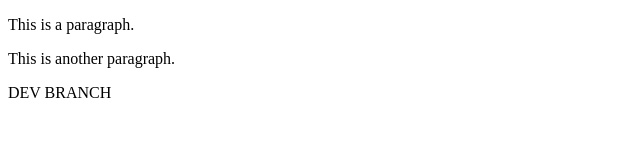
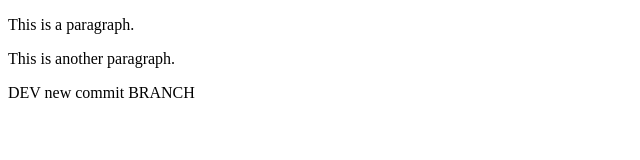
Before and after one commit to Chandrakanta7377/CI-CD2, a plain HTML site: page index.html in a window 1280 px wide. Shown: the whole page, without its empty margins (0-640 px from the left). Drawn offline with Linux system fonts and the light colour scheme.

Commit message:
Update index.html

```diff
--- a/index.html
+++ b/index.html
@@ -4,6 +4,6 @@
 
 <p>This is a paragraph.</p>
 <p>This is another paragraph.</p>
-<p>DEV BRANCH</p>
+<p>DEV  new commit BRANCH</p>
 </body>
 </html>
```
